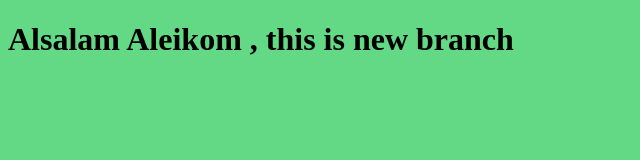
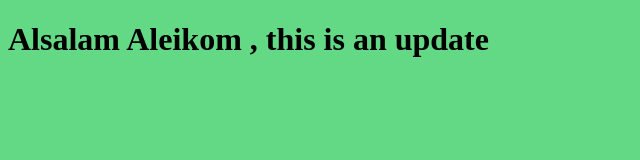
Before and after one commit to Oussema09BKD/myproject, a plain HTML site: page index.html in a window 1280 px wide. Shown: the whole page, without its empty margins (0-640 px from the left). Drawn offline with Linux system fonts and the light colour scheme.

Commit message:
editthe html file

```diff
--- a/index.html
+++ b/index.html
@@ -9,7 +9,7 @@
 <body>
 
 
-<h1>Alsalam Aleikom , this is new branch</h1>
+<h1>Alsalam Aleikom , this is an update</h1>
 
 
     <script src="app.js" ></script>
```
